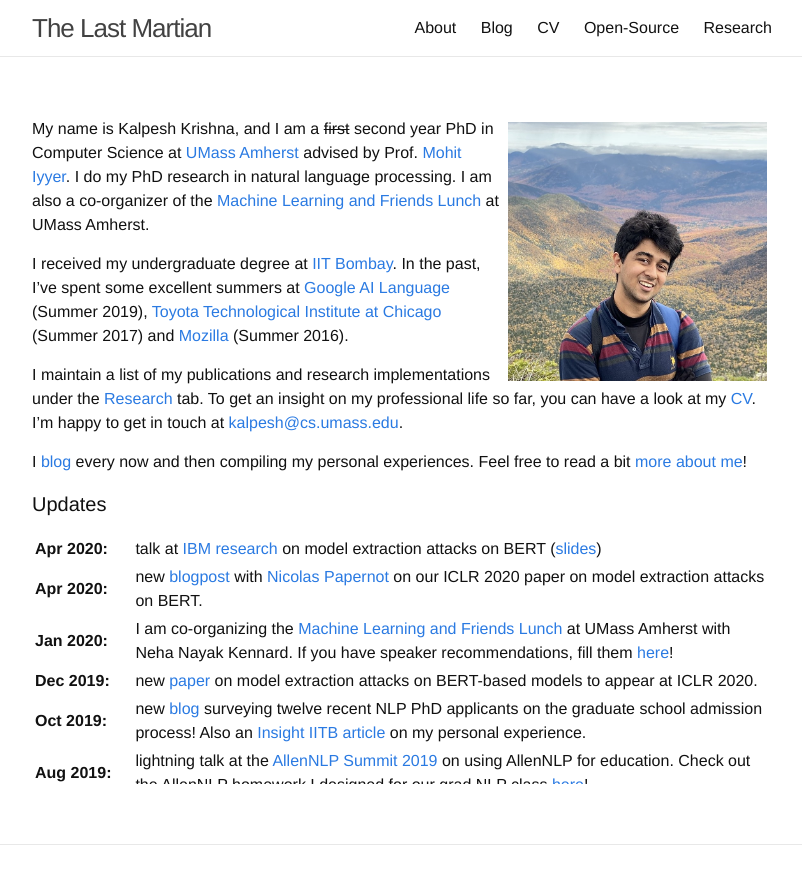
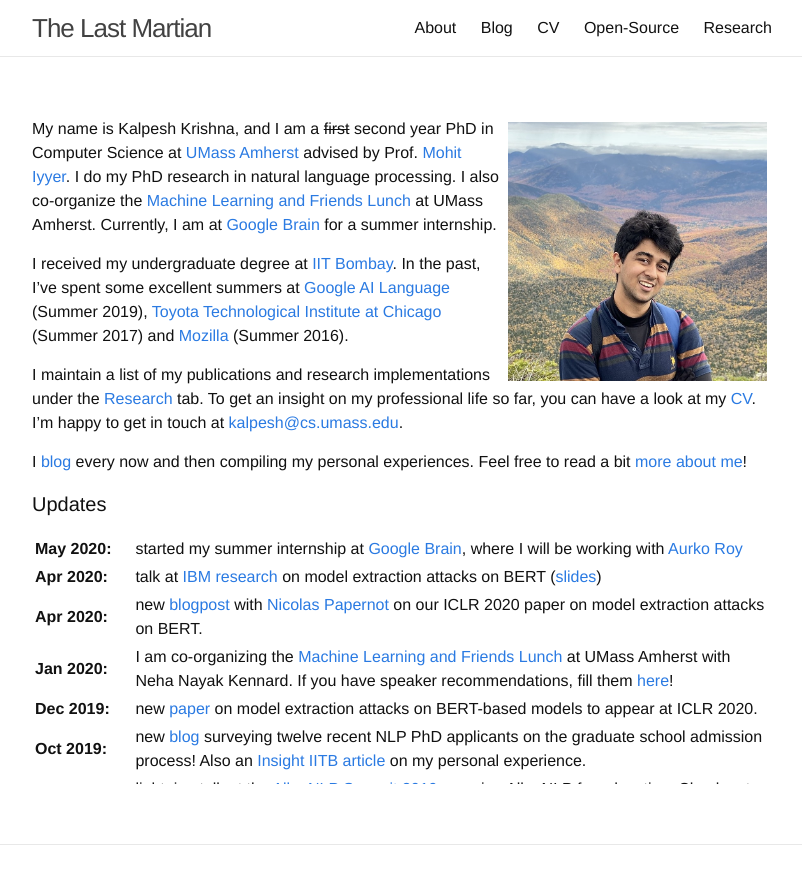
Before and after one commit to martiansideofthemoon/martiansideofthemoon.github.io, a Jekyll site: the page built from index.md, in a window 1280 px wide, cut to the strip 0-871 px from the top of the page. Shown: the whole strip, without its empty margins (238-1040 px from the left). Built offline with Jekyll 4.4.1, drawn with Linux system fonts in a browser that asks for light colours; comment, search, counter and statistics services are not loaded.

Commit message:
Update webpage with intern details

```diff
--- a/index.md
+++ b/index.md
@@ -5,7 +5,7 @@ layout: page
 
 <img style="float: right; width: 35%; padding: 5px;" src=" {{ site.url }}/assets/profile.jpg ">
 
-My name is Kalpesh Krishna, and I am a ~~first~~ second year PhD in Computer Science at [UMass Amherst](http://cs.umass.edu/) advised by Prof. [Mohit Iyyer](https://people.cs.umass.edu/~miyyer/). I do my PhD research in natural language processing. I am also a co-organizer of the [Machine Learning and Friends Lunch](https://umass-mlfl.github.io/) at UMass Amherst.
+My name is Kalpesh Krishna, and I am a ~~first~~ second year PhD in Computer Science at [UMass Amherst](http://cs.umass.edu/) advised by Prof. [Mohit Iyyer](https://people.cs.umass.edu/~miyyer/). I do my PhD research in natural language processing. I also co-organize the [Machine Learning and Friends Lunch](https://umass-mlfl.github.io/) at UMass Amherst. Currently, I am at [Google Brain](https://research.google/teams/brain) for a summer internship.
 
 I received my undergraduate degree at [IIT Bombay](http://iitb.ac.in). In the past, I've spent some excellent summers at [Google AI Language](https://ai.google/research/teams/language/) (Summer 2019), [Toyota Technological Institute at Chicago](https://www.ttic.edu/) (Summer 2017) and [Mozilla](https://www.mozilla.org/en-US/) (Summer 2016).
 
@@ -19,6 +19,7 @@ I [blog]({{ site.url }}/archive) every now and then compiling my personal experi
 <table>
 <col width="100px">
 <col width="650px">
+<tr><td><b>May 2020:</b></td><td>started my summer internship at <a href="https://research.google/teams/brain/">Google Brain</a>, where I will be working with <a href="https://sites.google.com/site/royaurko">Aurko Roy</a></td></tr>
 <tr><td><b>Apr 2020:</b></td><td>talk at <a href="https://www.research.ibm.com/">IBM research</a> on model extraction attacks on BERT (<a href="https://docs.google.com/presentation/d/1emJb07ER8Gje6PGauIU--t0DCgvECJlnjVQfv9rOUkM/edit">slides</a>)</td></tr>
 <tr><td><b>Apr 2020:</b></td><td>new <a href="http://www.cleverhans.io/2020/04/06/stealing-bert.html">blogpost</a> with <a href="https://www.papernot.fr">Nicolas Papernot</a> on our ICLR 2020 paper on model extraction attacks on BERT.</td></tr>
 <tr><td><b>Jan 2020:</b></td><td>I am co-organizing the <a href="https://umass-mlfl.github.io/">Machine Learning and Friends Lunch</a> at UMass Amherst with Neha Nayak Kennard. If you have speaker recommendations, fill them <a href="https://docs.google.com/forms/d/e/1FAIpQLSe2gqWTn4UXWqxbuLB1EPcuLBO7hP3aXh-ZluMvJsxL-hHI2Q/viewform">here</a>!</td></tr>
```
Also changed, not shown: _pages/about.md (+2 -1 lines).
